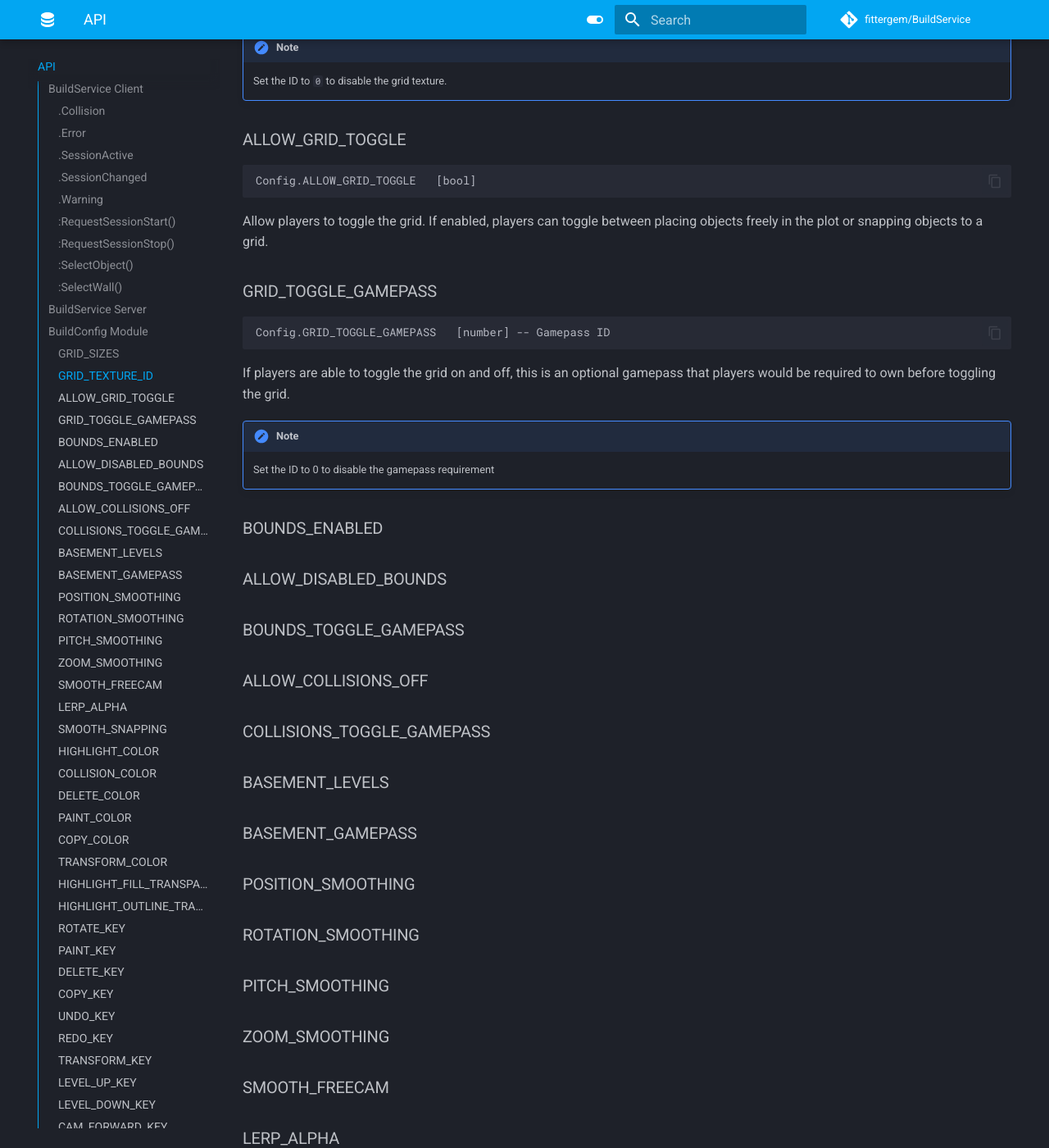
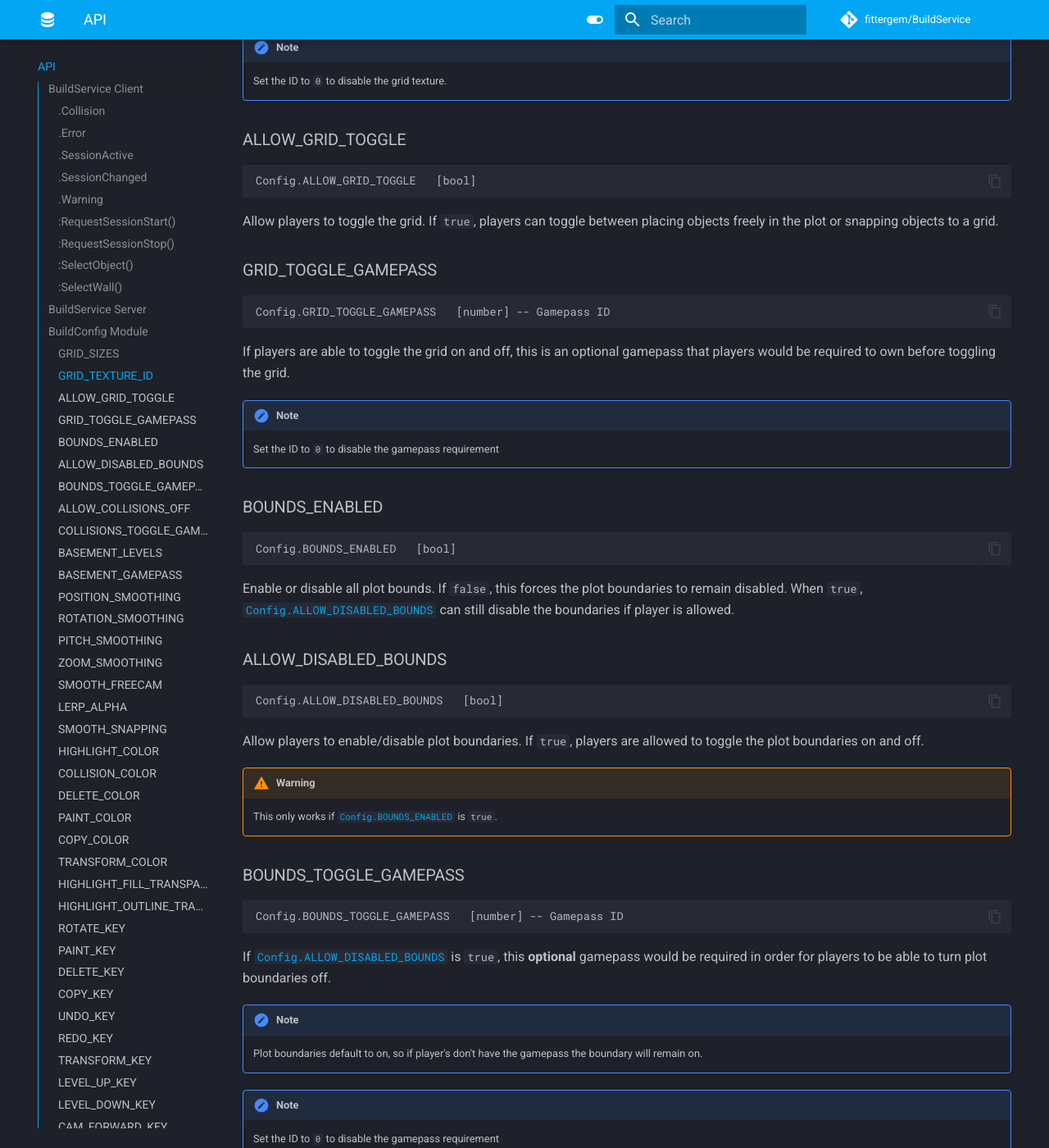
Before and after one commit to fittergem/BuildService, an MkDocs documentation site: the page built from docs/documentation.md, in a window 1280 px wide and 1400 px high, scrolled down 4635 px. Shown: the whole window at 82% size. Built offline with MkDocs 1.6.1 and Material for MkDocs 9.7.7, drawn with Linux system fonts in a browser that asks for light colours; comment, search, counter and statistics services are not loaded.

Commit message:
Update documentation.md

````diff
--- a/docs/documentation.md
+++ b/docs/documentation.md
@@ -217,7 +217,7 @@ The image ID of the grid texture to be displayed on the plot during placement se
 Config.ALLOW_GRID_TOGGLE   [bool]
 ```
 
-Allow players to toggle the grid. If enabled, players can toggle between placing objects freely in the plot or snapping objects to a grid.
+Allow players to toggle the grid. If `true`, players can toggle between placing objects freely in the plot or snapping objects to a grid.
 
 ### GRID_TOGGLE_GAMEPASS
 
@@ -229,13 +229,43 @@ If players are able to toggle the grid on and off, this is an optional gamepass
 
 !!! note
 
-    Set the ID to 0 to disable the gamepass requirement
+    Set the ID to `0` to disable the gamepass requirement
 
 ### BOUNDS_ENABLED
 
+```
+Config.BOUNDS_ENABLED   [bool]
+```
+
+Enable or disable all plot bounds. If `false`, this forces the plot boundaries to remain disabled. When `true`, [`Config.ALLOW_DISABLED_BOUNDS`](#allow_disabled_bounds) can still disable the boundaries if player is allowed.
+
 ### ALLOW_DISABLED_BOUNDS
 
+```
+Config.ALLOW_DISABLED_BOUNDS   [bool]
+```
+
+Allow players to enable/disable plot boundaries. If `true`, players are allowed to toggle the plot boundaries on and off.
+
+!!! warning
+
+    This only works if [`Config.BOUNDS_ENABLED`](#bounds_enabled) is `true`.
+
 ### BOUNDS_TOGGLE_GAMEPASS
+
+```
+Config.BOUNDS_TOGGLE_GAMEPASS   [number] -- Gamepass ID
+```
+
+If [`Config.ALLOW_DISABLED_BOUNDS`](#allow_disabled_bounds) is `true`, this **optional** gamepass would be required in order for players to be able to turn plot boundaries off.
+
+!!! note
+
+    Plot boundaries default to on, so if player's don't have the gamepass the boundary will remain on.
+
+!!! note
+
+    Set the ID to `0` to disable the gamepass requirement
 
 ### ALLOW_COLLISIONS_OFF
 
````
